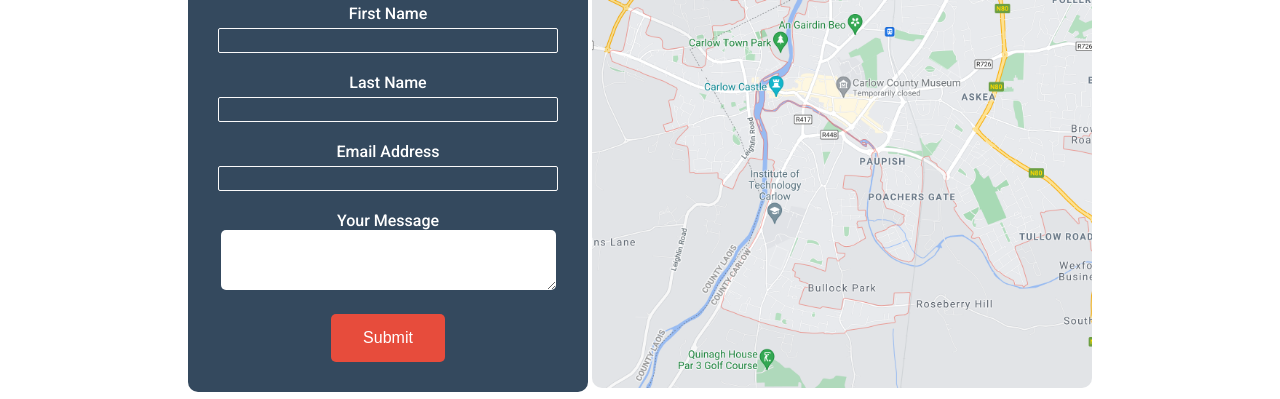
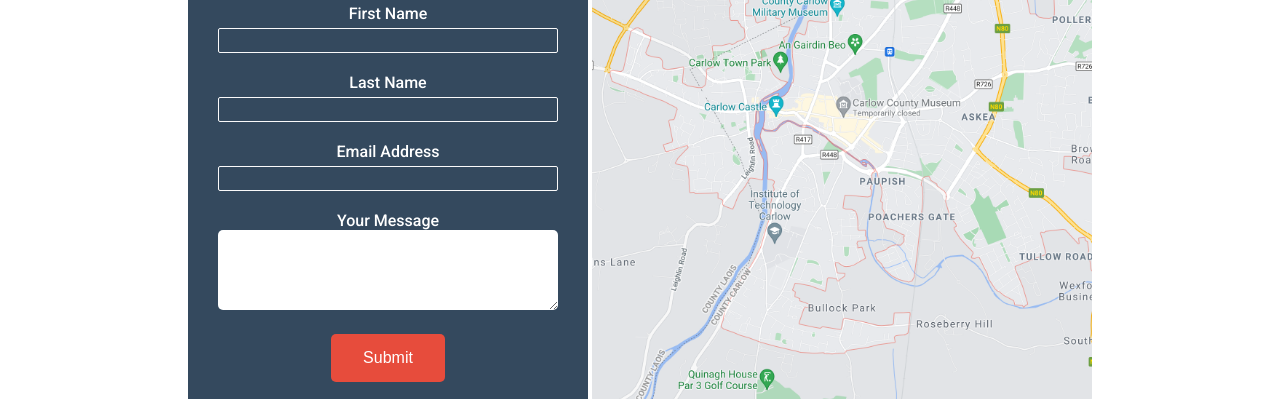
Before and after one commit to Code-Institute-Submissions/iKelvvv-MS1, a plain HTML site: page contact_us.html in a window 1280 px wide. Shown: the part 317-716 px from the top of the page. Drawn offline with Linux system fonts and the light colour scheme.

Commit message:
Remove feedback styling in HTML replace styling in CSS

```diff
--- a/assets/css/stylesheet.css
+++ b/assets/css/stylesheet.css
@@ -448,9 +448,13 @@ footer {
 
 #feedback {
   border-radius: 5px;
+  width: 100%;
+  margin: 0 auto;
+  height: 5rem;
 }
 
 .submit_button {
+  -webkit-appearance: none;
   margin-top: 20px;
   border-radius: 2px;
   padding: 15px 32px 15px 32px;
--- a/contact_us.html
+++ b/contact_us.html
@@ -69,7 +69,7 @@
           <input class="text_input" type="email" id="email" name="email_address" required>
 
           <label for="feedback">Your Message</label>
-          <textarea id="feedback" rows="4" cols="40" name="feedback" required></textarea>
+          <textarea id="feedback" name="feedback" required></textarea>
           <br>
           <input type="submit" class="submit_button" value="Submit">
         </form>
```
